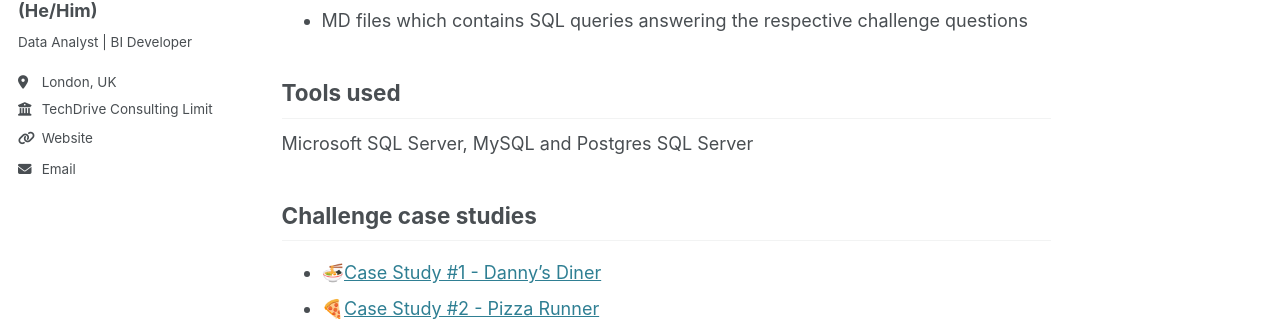
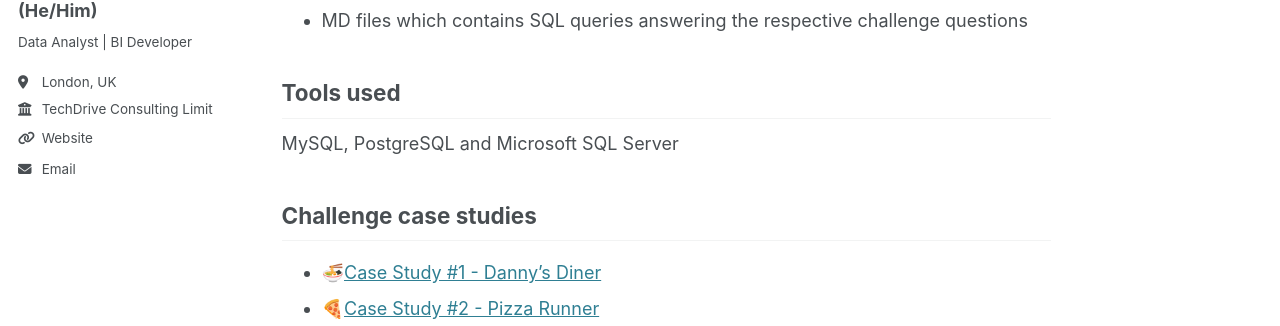
Before and after one commit to Akama-EO/Akama-EO.github.io, a Jekyll site: the page built from _portfolio/portfolio-1.md, in a window 1280 px wide and 900 px high. Shown: the part 368-694 px from the top of the window. Built offline with Jekyll 4.4.1, drawn with Linux system fonts in a browser that asks for light colours.

Commit message:
Update portfolio-1.md

```diff
--- a/_portfolio/portfolio-1.md
+++ b/_portfolio/portfolio-1.md
@@ -12,14 +12,14 @@ Each case-study folder contains the following files
 - MD files which contains SQL queries answering the respective challenge questions
 
 ## Tools used
-Microsoft SQL Server, MySQL and Postgres SQL Server
+MySQL, PostgreSQL and Microsoft SQL Server
 
 ## Challenge case studies
-* 🍜[Case Study #1 - Danny's Diner](https://github.com/Akama-EO/8-week-sql-challange/tree/main/Case%20Study%20%231%20-%20Danny's%20Diner)
-* 🍕[Case Study #2 - Pizza Runner](https://github.com/Akama-EO/8-week-sql-challange/tree/main/Case%20Study%20%232%20-%20Pizza%20Runner)
-* 🥑[Case Study #3 - Foodie-Fi](https://github.com/Akama-EO/8-week-sql-challange/tree/main/Case%20Study%20%233%20-%20Foodie-Fi)
-* 🪙[Case Study #4 - Data Bank](https://github.com/Akama-EO/8-week-sql-challange/tree/main/Case%20Study%20%234%20-%20Data%20Bank)
-* 🪙[Case Study #5 - Data Mart](https://github.com/Akama-EO/8-week-sql-challange/tree/main/Case%20Study%20%235%20-%20Data%20Mart)
+* 🍜[Case Study #1 - Danny's Diner](https://github.com/Akama-EO/sql-portfolio-projects/tree/main/Case%20Study%20%231%20-%20Danny's%20Diner)
+* 🍕[Case Study #2 - Pizza Runner](https://github.com/Akama-EO/sql-portfolio-projects/tree/main/Case%20Study%20%232%20-%20Pizza%20Runner)
+* 🥑[Case Study #3 - Foodie-Fi](https://github.com/Akama-EO/sql-portfolio-projects/tree/main/Case%20Study%20%233%20-%20Foodie-Fi)
+* 🪙[Case Study #4 - Data Bank](https://github.com/Akama-EO/sql-portfolio-projects/tree/main/Case%20Study%20%234%20-%20Data%20Bank)
+* 🪙[Case Study #5 - Data Mart](https://github.com/Akama-EO/sql-portfolio-projects/tree/main/Case%20Study%20%235%20-%20Data%20Mart)
 
 ## Support
 Please, if you like this project, give a ⭐️!
```
